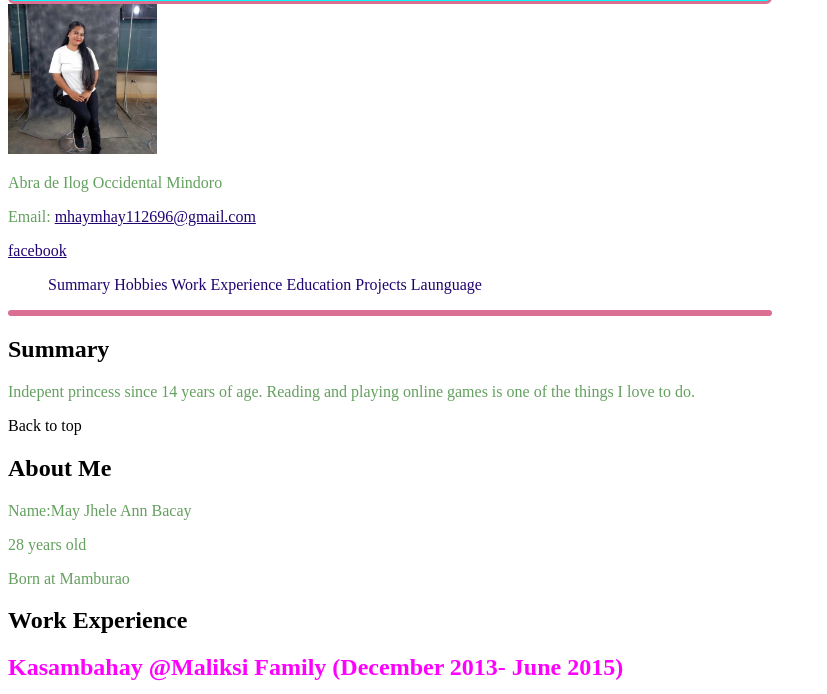
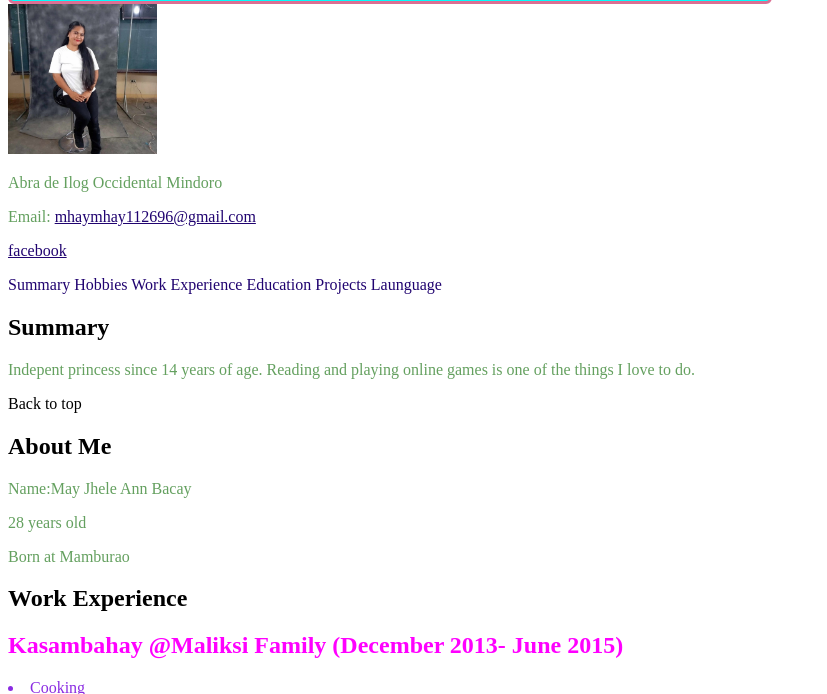
Before and after one commit to bacaymayjheleann1996-maker/Bacay-Project, a plain HTML site: page portfolio.html in a window 1280 px wide. Shown: the part 90-784 px from the top of the page, without its empty margins (0-827 px from the left). Drawn offline with Linux system fonts and the light colour scheme.

Commit message:
finish Portfolio
finish all section

```diff
--- a/portfolio.html
+++ b/portfolio.html
@@ -67,15 +67,14 @@
             </aside>
             <p><a href="https://www.facebook.com/meann.bacay.7/">facebook</a></main>
             <nav>
-                <ul>
+
                     <a div="">Summary</a>
                     <a div="">Hobbies</a>
                     <a div="">Work Experience</a>
                     <a div="">Education</a>
                     <a div="">Projects</a>
                     <a div="">Launguage</a>
-                </ul>
-                <Header>
+
 
 
 
```
